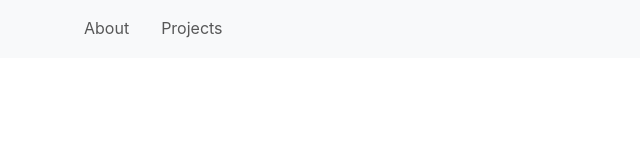
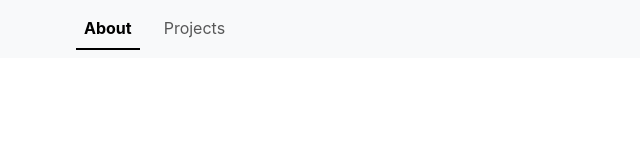
Before and after one commit to dgutkin/personal-website, a React (Create React App) app: page / in a window 1280 px wide. Shown: the top 160 px of the page, without its empty margins (0-640 px from the left). Built offline with nearby package versions, Linux system fonts and the light colour scheme.

Commit message:
Add navbar default link

```diff
--- a/src/components/NavBar.js
+++ b/src/components/NavBar.js
@@ -17,11 +17,11 @@ function NavBar() {
     return (
         <Navbar expand="lg" className="bg-body-tertiary">
             <Container fluid className="navbar-container">
-                <Navbar.Brand href="#"></Navbar.Brand>
+                <Navbar.Brand href="#about"></Navbar.Brand>
                 <Navbar.Toggle aria-controls="basic-navbar-nav" />
                 <Navbar.Collapse id="basic-navbar-nav">
-                    <Nav className="me-auto" variant="underline">
-                        <Nav.Link href="#" onClick={aboutClick}>About</Nav.Link>
+                    <Nav className="me-auto" variant="underline" defaultActiveKey="#about">
+                        <Nav.Link href="#about" onClick={aboutClick}>About</Nav.Link>
                         <Nav.Link href="#projects" onCLick={projectClick}>Projects</Nav.Link>
                     </Nav>
                 </Navbar.Collapse>
```
